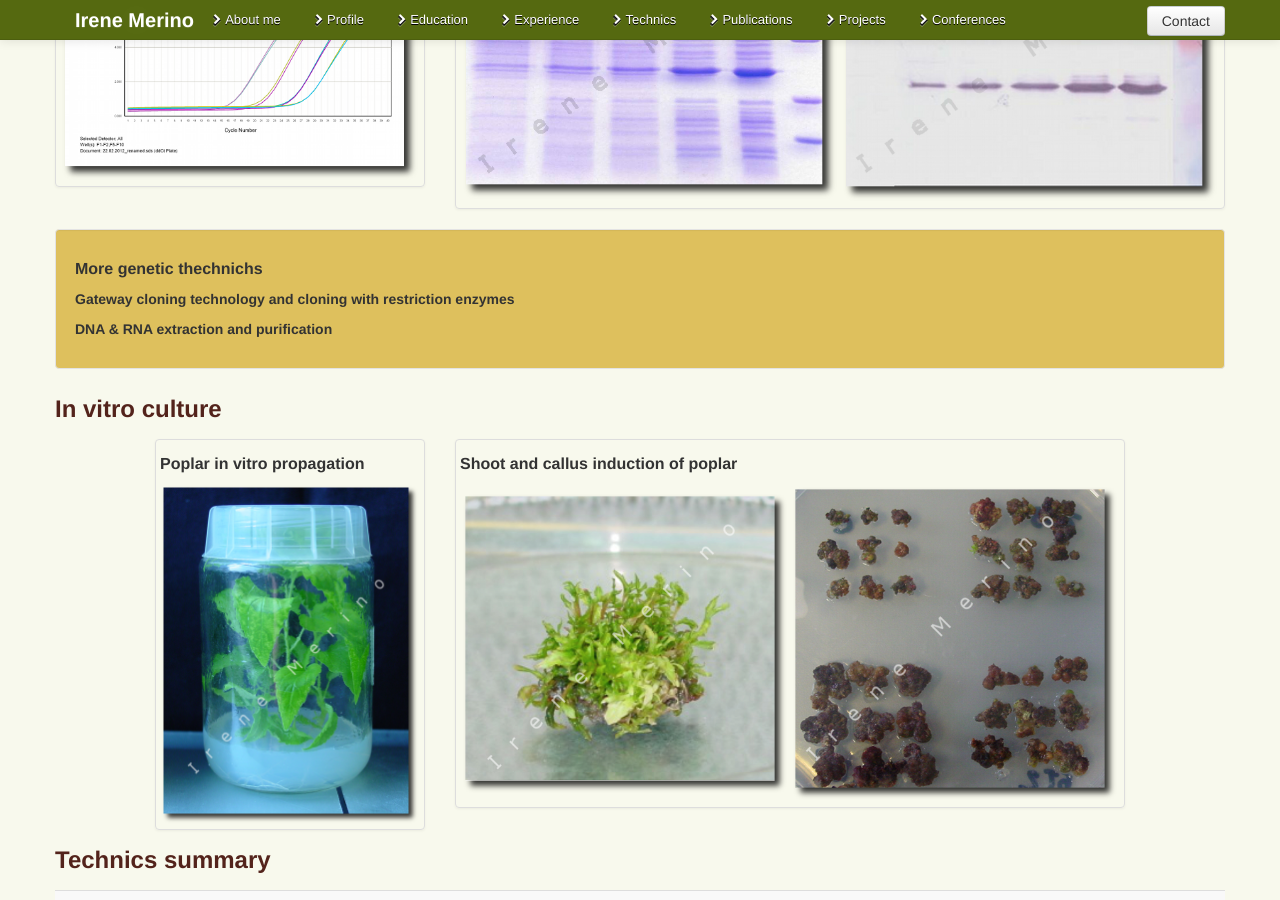
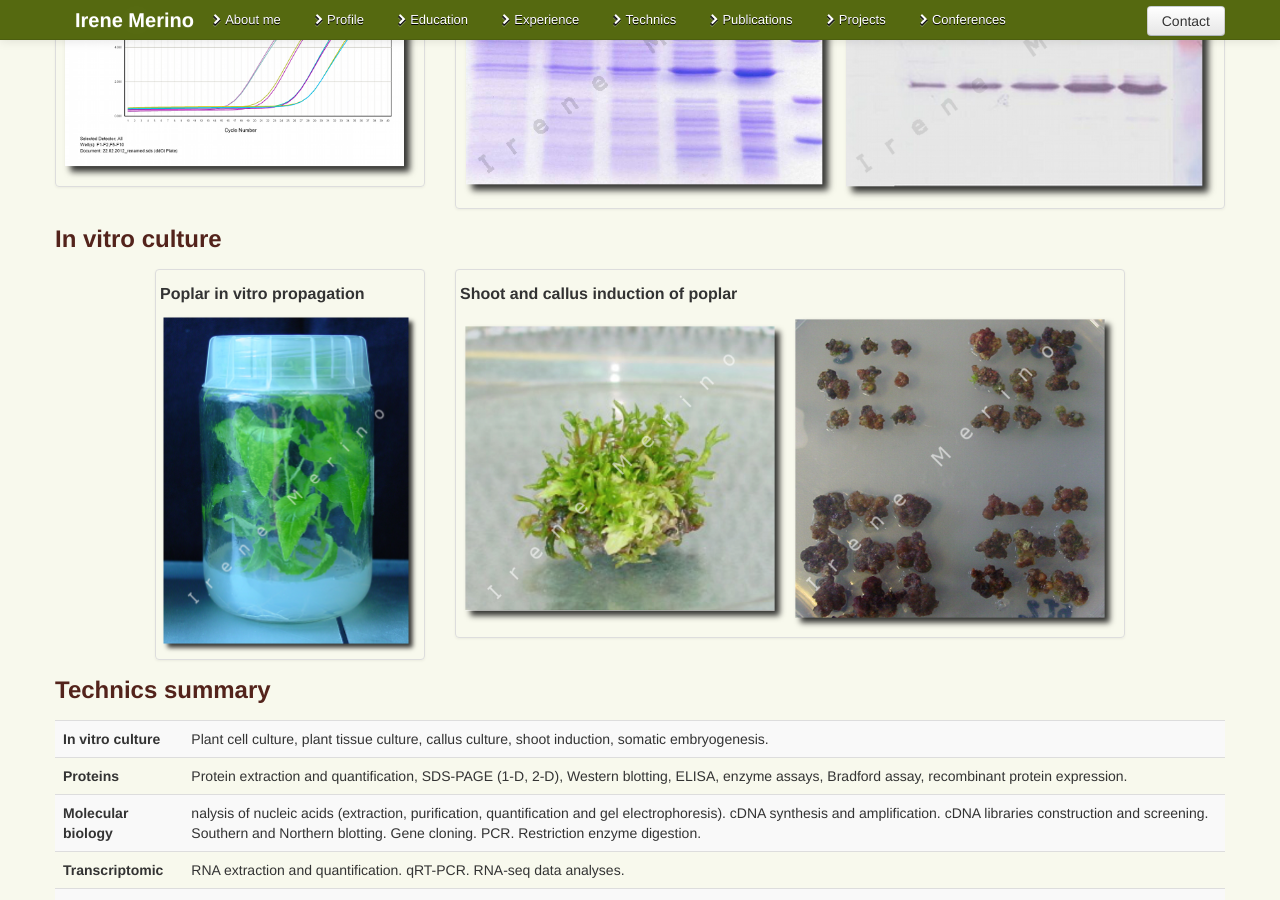
Before and after one commit to irenemerino/irenemerino, a Jekyll site: the page built from index.html, in a window 1280 px wide and 900 px high, scrolled down 3351 px. Built offline with Jekyll 4.4.1, drawn with Linux system fonts in a browser that asks for light colours; nearby versions of some CDN libraries.

Commit message:
remove hero section in genetics research technics section

```diff
--- a/index.html
+++ b/index.html
@@ -280,18 +280,6 @@
         </div>
       </div>
     </div>
-    <br />
-    <div class="well">
-      <h4>More genetic thechnichs</h4>
-      <h5>Gateway cloning technology and cloning with restriction enzymes</h5>
-      <!--
-      <p>Lorem ipsum dolor sit amet, consectetur adipiscing elit. Donec est tortor, feugiat at sollicitudin eu, suscipit vitae leo.</p>
-      -->
-      <h5>DNA &amp; RNA extraction and purification</h5>
-      <!--
-      <p>Lorem ipsum dolor sit amet, consectetur adipiscing elit. Donec est tortor, feugiat at sollicitudin eu, suscipit vitae leo.</p>
-      -->
-    </div>
 
     <h3>In vitro culture</h3>
     <div class="row">
```
